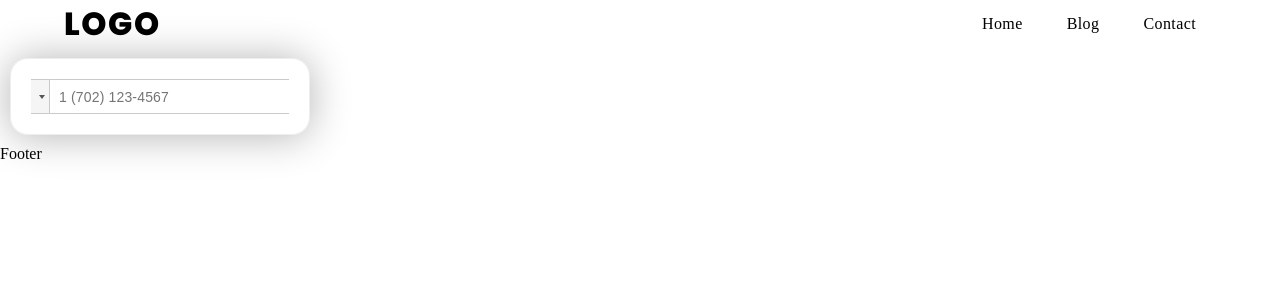
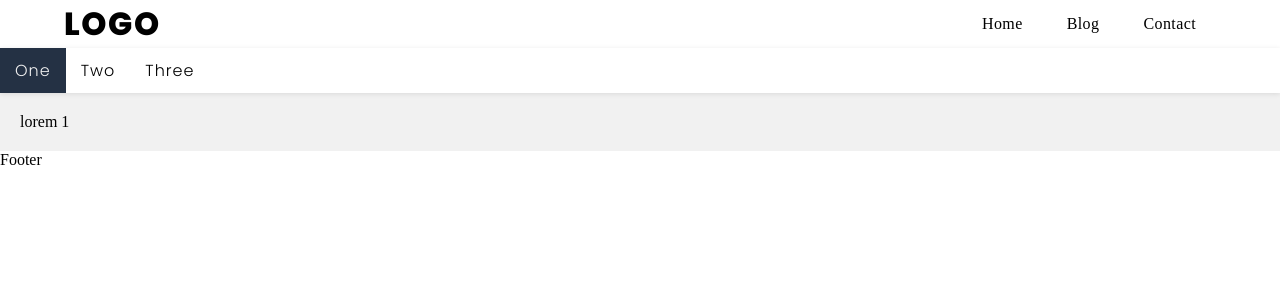
Before and after one commit to Vikaskumar8085/Time_Camp, a React (Create React App) app: page / in a window 1280 px wide. Shown: the top 300 px of the page. Built offline with nearby package versions, Linux system fonts and the light colour scheme; no server answers.

Commit message:
add tab section in all pages

```diff
--- /dev/null
+++ b/src/common/TabComp.jsx
@@ -0,0 +1,41 @@
+import React, { useState } from "react";
+
+function TabComp({ Tabsheader, TabsBody }) {
+  const [isState, setisState] = useState(0);
+  const handleclick = (prev) => {
+    setisState(prev);
+  };
+
+  const titletabs = Tabsheader.map((item, index) => {
+    return (
+      <section className="Tabs_box">
+        <div
+          className={"Tabs_head"}
+          key={index}
+          onClick={() => handleclick(index)}
+        >
+          <h1 className={`Tabs_title ${isState === index ? "active" : ""}`}>
+            {item.title}
+          </h1>
+        </div>
+      </section>
+    );
+  });
+
+  const tbody = TabsBody.map((item, index) => {
+    return (
+      <div className="TabsBody">
+        {isState === index ? <div>{item.content}</div> : ""}
+      </div>
+    );
+  });
+
+  return (
+    <>
+      <div className="Tabs_container">{titletabs}</div>
+      <div className="Tabsbody_wrapper">{tbody}</div>
+    </>
+  );
+}
+
+export default TabComp;
--- a/src/pages/AdminPages/Adminpage.jsx
+++ b/src/pages/AdminPages/Adminpage.jsx
@@ -3,18 +3,42 @@ import Layout from "../../common/dashboard/Layout";
 import Proutes from "../../common/Proutes";
 import Button from "../../common/Button";
 import AdminDrawer from "../../components/AdminComponent/adminComp/AdminDrawer";
+import TabComp from "../../common/TabComp";
 
 function Adminpage() {
   const [IsOpen, setOpen] = React.useState(false);
+  const tabsheadr = [{ title: "Admin Dashboard" }, { title: "Admin Details" }];
+  const Tabsbody = [
+    {
+      content: (
+        <>
+          <section className="admin_wrapper">
+            <Button onclick={() => setOpen(true)}>add admin</Button>
+            {IsOpen && <AdminDrawer IsOpen={IsOpen} setOpen={setOpen} />}
+          </section>
+        </>
+      ),
+    },
+    {
+      content: (
+        <>
+          <p>
+            {" "}
+            Lorem ipsum dolor sit amet, consectetur adipisicing elit. Minus
+            aspernatur eligendi culpa accusantium quos quisquam facere facilis
+            suscipit ipsum, ratione placeat unde distinctio alias, dolor porro
+            id! Reprehenderit, aliquid. Doloremque.
+          </p>
+        </>
+      ),
+    },
+  ];
 
   return (
     <>
       <Proutes>
         <Layout>
-          <section className="admin_wrapper">
-            <Button onclick={() => setOpen(true)}>add admin</Button>
-            {IsOpen && <AdminDrawer IsOpen={IsOpen} setOpen={setOpen} />}
-          </section>
+          <TabComp Tabsheader={tabsheadr} TabsBody={Tabsbody} />
         </Layout>
       </Proutes>
     </>
--- a/src/pages/AdminPages/Client.jsx
+++ b/src/pages/AdminPages/Client.jsx
@@ -4,6 +4,7 @@ import Proutes from "../../common/Proutes";
 import Button from "../../common/Button";
 import ClientDrawer from "../../components/AdminComponent/Clientcomponent/ClientDrawer";
 import TabComponent from "../../common/TabComponent";
+import TabComp from "../../common/TabComp";
 
 function Client() {
   const [IsOpen, setOpen] = React.useState(false);
@@ -13,12 +14,11 @@ function Client() {
     setActiveTab(index);
   };
 
-  const tabs = [
+  const tabsheadr = [{ title: "Clients" }, { title: "Client Block" }];
+  const Tabsbody = [
     {
-      title: "Add Client",
       content: (
         <>
-          {" "}
           <section className="client_wrapper">
             <Button onclick={() => setOpen(true)}>add client</Button>
             {IsOpen && <ClientDrawer IsOpen={IsOpen} setOpen={setOpen} />}
@@ -27,15 +27,14 @@ function Client() {
       ),
     },
     {
-      title: "Tab 2",
       content: (
         <>
-          <h1>hello</h1>
           <p>
-            Lorem ipsum dolor sit amet consectetur adipisicing elit. Aperiam non
-            perferendis eum, perspiciatis nesciunt officiis facilis illum animi
-            porro vero, dicta at modi voluptates quas vel facere praesentium
-            consequatur recusandae.
+            {" "}
+            Lorem ipsum dolor sit amet, consectetur adipisicing elit. Minus
+            aspernatur eligendi culpa accusantium quos quisquam facere facilis
+            suscipit ipsum, ratione placeat unde distinctio alias, dolor porro
+            id! Reprehenderit, aliquid. Doloremque.
           </p>
         </>
       ),
@@ -45,7 +44,7 @@ function Client() {
     <>
       <Proutes>
         <Layout>
-          <TabComponent tabs={tabs} />
+          <TabComp Tabsheader={tabsheadr} TabsBody={Tabsbody} />
         </Layout>
       </Proutes>
     </>
--- a/src/pages/AdminPages/Employee.jsx
+++ b/src/pages/AdminPages/Employee.jsx
@@ -3,18 +3,42 @@ import Layout from "../../common/dashboard/Layout";
 import Proutes from "../../common/Proutes";
 import Button from "../../common/Button";
 import EmployeeDrawer from "../../components/AdminComponent/EmployeeComponent/EmployeeDrawer";
+import TabComp from "../../common/TabComp";
 
 function Employee() {
   const [IsOpen, setOpen] = React.useState(false);
 
+  const tabsheadr = [{ title: "Employee" }, { title: "Employee Details" }];
+  const Tabsbody = [
+    {
+      content: (
+        <>
+          <section className="Employee_wrapper">
+            <Button onclick={() => setOpen(true)}>add Employee</Button>
+            {IsOpen && <EmployeeDrawer IsOpen={IsOpen} setOpen={setOpen} />}
+          </section>
+        </>
+      ),
+    },
+    {
+      content: (
+        <>
+          <p>
+            {" "}
+            Lorem ipsum dolor sit amet, consectetur adipisicing elit. Minus
+            aspernatur eligendi culpa accusantium quos quisquam facere facilis
+            suscipit ipsum, ratione placeat unde distinctio alias, dolor porro
+            id! Reprehenderit, aliquid. Doloremque.
+          </p>
+        </>
+      ),
+    },
+  ];
   return (
     <>
       <Proutes>
         <Layout>
-          <section className="Employee_wrapper">
-            <Button onclick={() => setOpen(true)}>add Employee</Button>
-            {IsOpen && <EmployeeDrawer IsOpen={IsOpen} setOpen={setOpen} />}
-          </section>
+          <TabComp Tabsheader={tabsheadr} TabsBody={Tabsbody} />
         </Layout>
       </Proutes>
     </>
--- a/src/pages/AuthPages/ForgetPassword.jsx
+++ b/src/pages/AuthPages/ForgetPassword.jsx
@@ -1,8 +1,10 @@
 import React, { Suspense } from "react";
 import { Container, Grid, Typography } from "@mui/material";
 import ForgetForm from "../../components/AuthComponent/ForgetPassword/ForgetForm";
-
-
+import { setLoader } from "../../redux/slices/loaderSlice";
+import { useDispatch } from "react-redux";
+import toast from "react-hot-toast";
+import { ForgetPasswordUser } from "../../apiservice/auth";
 
 function ForgetPassword() {
   const dispatch = useDispatch();
--- a/src/pages/DashboardPages/Dashboard.jsx
+++ b/src/pages/DashboardPages/Dashboard.jsx
@@ -6,6 +6,7 @@ import Tab from "@mui/material/Tab";
 import TabContext from "@mui/lab/TabContext";
 import TabList from "@mui/lab/TabList";
 import TabPanel from "@mui/lab/TabPanel";
+import TabComp from "../../common/TabComp";
 
 function Dashboard() {
   const [value, setValue] = React.useState("1");
@@ -14,9 +15,40 @@ function Dashboard() {
     setValue(newValue);
   };
 
+  const tabsheadr = [{ title: "Dashboard" }, { title: "Employee Details" }];
+  const Tabsbody = [
+    {
+      content: (
+        <>
+          <p>
+            Lorem ipsum dolor sit amet consectetur adipisicing elit. Id amet
+            repellat animi dolorum quaerat consequuntur velit quisquam
+            voluptates? Consequatur aspernatur perferendis corrupti neque error
+            rerum eaque eligendi quo et iure?
+          </p>
+        </>
+      ),
+    },
+    {
+      content: (
+        <>
+          <p>
+            {" "}
+            Lorem ipsum dolor sit amet, consectetur adipisicing elit. Minus
+            aspernatur eligendi culpa accusantium quos quisquam facere facilis
+            suscipit ipsum, ratione placeat unde distinctio alias, dolor porro
+            id! Reprehenderit, aliquid. Doloremque.
+          </p>
+        </>
+      ),
+    },
+  ];
+
   return (
     <Proutes>
-      <Layout></Layout>
+      <Layout>
+        <TabComp Tabsheader={tabsheadr} TabsBody={Tabsbody} />
+      </Layout>
     </Proutes>
   );
 }
--- a/src/pages/Home.jsx
+++ b/src/pages/Home.jsx
@@ -4,10 +4,36 @@ import Card from "../common/Card";
 import InputPhone from "../common/Input/InputPhone";
 
 import Wrapper from "../common/wrapper/Wrapper";
+import TabComp from "../common/TabComp";
 
 // import GridListTable from "./GridListTable";
 
 function Home() {
+  // tabstitle
+  const tabstitle = [
+    {
+      title: "one",
+    },
+    {
+      title: "two",
+    },
+    {
+      title: "three",
+    },
+  ];
+  // tabsBody
+  const tabsBody = [
+    {
+      content: "lorem 1",
+    },
+    {
+      content: "lorem 2",
+    },
+
+    {
+      content: "lorem 3",
+    },
+  ];
   return (
     <>
       <Helmet>
@@ -15,10 +41,7 @@ function Home() {
         <link rel="canonical" href="https://www.tacobell.com/" />
       </Helmet>
       <Wrapper>
-        {/* <GridListTable /> */}
-        <Card>
-          <InputPhone />
-        </Card>
+        <TabComp Tabsheader={tabstitle} TabsBody={tabsBody} />
       </Wrapper>
     </>
   );
--- /dev/null
+++ b/src/styles/common/TabsComp/_index.scss
@@ -0,0 +1,48 @@
+.Tabs_container {
+    background-color: var(--bg-secondary-color);
+    width           : 100%;
+    position        : relative;
+    display         : block;
+    box-shadow      : 0px 1px 5px 0px rgba(0, 0, 0, 0.1);
+
+    .Tabs_box {
+        display : inline-block;
+        position: relative;
+
+        .Tabs_head {
+            position: relative;
+            display : block;
+
+            .Tabs_title {
+                padding        : 10px 15px;
+                transition     : all ease-in-out 0.3s;
+                font-weight    : 300;
+                font-size      : 1em;
+                text-decoration: none;
+                text-transform : capitalize;
+                letter-spacing : 1px;
+
+                &.active {
+                    background-color: var(--sidebar-color);
+                    color           : var(--text-primary-color);
+                }
+            }
+        }
+
+    }
+}
+
+
+.Tabsbody_wrapper {
+
+    background-color: var(--bg-primary-color);
+    overflow        : auto;
+    padding         : 20px;
+
+    .TabsBody {
+        display : block;
+        position: relative;
+
+    }
+
+}
--- a/src/styles/common/_index.scss
+++ b/src/styles/common/_index.scss
@@ -5,4 +5,5 @@
 @import "./Input/index";
 @import "./Header/index";
 @import "./dashboard/index";
+@import "./TabsComp/index";
 @import "./TabsComponent/index";
```
